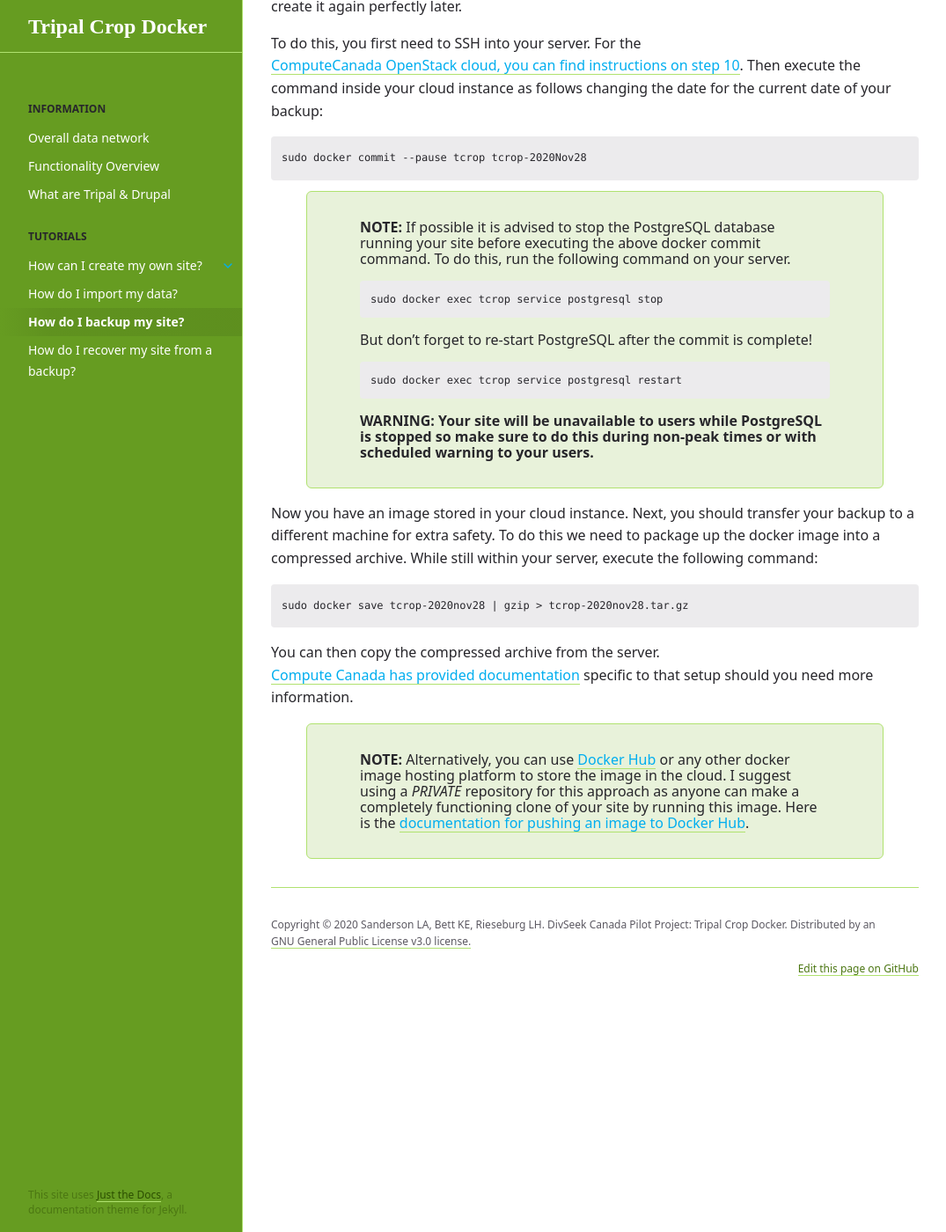
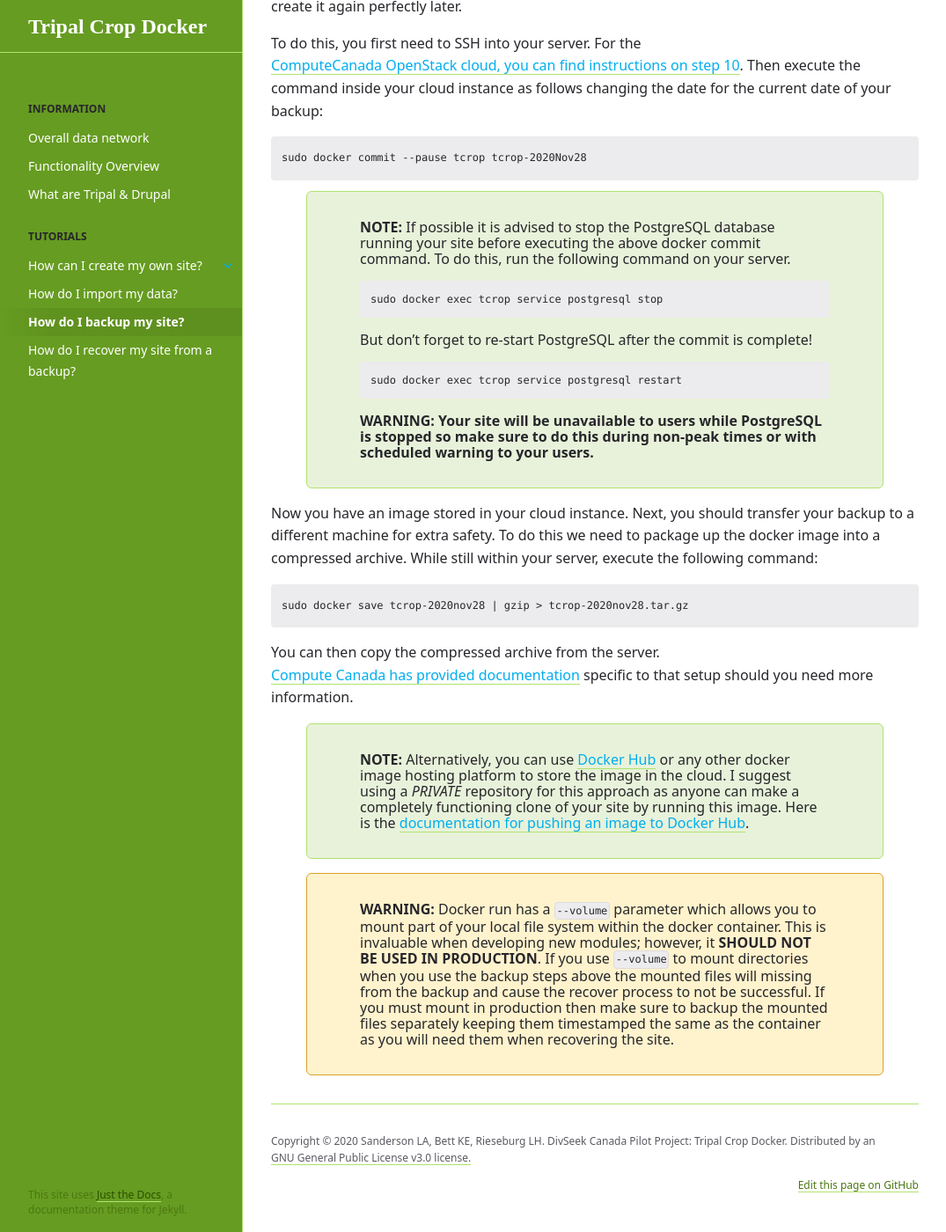
Before and after one commit to DivSeek-Canada/tripal-crop-docker, a Jekyll site: the page built from _tutorials/backup.md, in a window 1280 px wide and 1400 px high, scrolled down 210 px. Shown: the whole window at 88% size, without its empty margins (96-1171 px from the left). Built offline with Jekyll 4.4.1, drawn with Linux system fonts in a browser that asks for light colours.

Commit message:
Add warning not to use --volume in production.

```diff
--- a/_sass/color_schemes/green.scss
+++ b/_sass/color_schemes/green.scss
@@ -138,8 +138,7 @@ video {
   box-shadow: 5px 5px 15px 5px rgba(0,0,0,0.31);
 }
 
-blockquote.note
-{
+blockquote.note {
   -moz-border-radius: 6px;
   -webkit-border-radius: 6px;
   background-color: #e8f2da;
@@ -149,3 +148,18 @@ blockquote.note
   overflow: hidden;
   padding: 15px 60px;
 }
+
+blockquote.warning {
+  -moz-border-radius: 6px;
+  -webkit-border-radius: 6px;
+  background-color: #FFF3CD;
+  border: 1px solid #D9A229;
+  border-radius: 6px;
+  line-height: 18px;
+  overflow: hidden;
+  padding: 15px 60px;
+}
+
+blockquote.note code, blockquote.warning code {
+  border: 1px solid #dddddd;
+}
--- a/_tutorials/backup.md
+++ b/_tutorials/backup.md
@@ -39,3 +39,7 @@ You can then copy the compressed archive from the server. [Compute Canada has pr
 > **NOTE:**
 > Alternatively, you can use [Docker Hub](https://hub.docker.com/) or any other docker image hosting platform to store the image in the cloud. I suggest using a _PRIVATE_ repository for this approach as anyone can make a completely functioning clone of your site by running this image. Here is the [documentation for pushing an image to Docker Hub](https://docs.docker.com/docker-hub/repos/).
 {: .note }
+
+> **WARNING:**
+> Docker run has a `--volume` parameter which allows you to mount part of your local file system within the docker container. This is invaluable when developing new modules; however, it **SHOULD NOT BE USED IN PRODUCTION**. If you use `--volume` to mount directories when you use the backup steps above the mounted files will missing from the backup and cause the recover process to not be successful. If you must mount in production then make sure to backup the mounted files separately keeping them timestamped the same as the container as you will need them when recovering the site.
+{: .warning }
```
Lines whose indentation alone changed are shown as unchanged.
